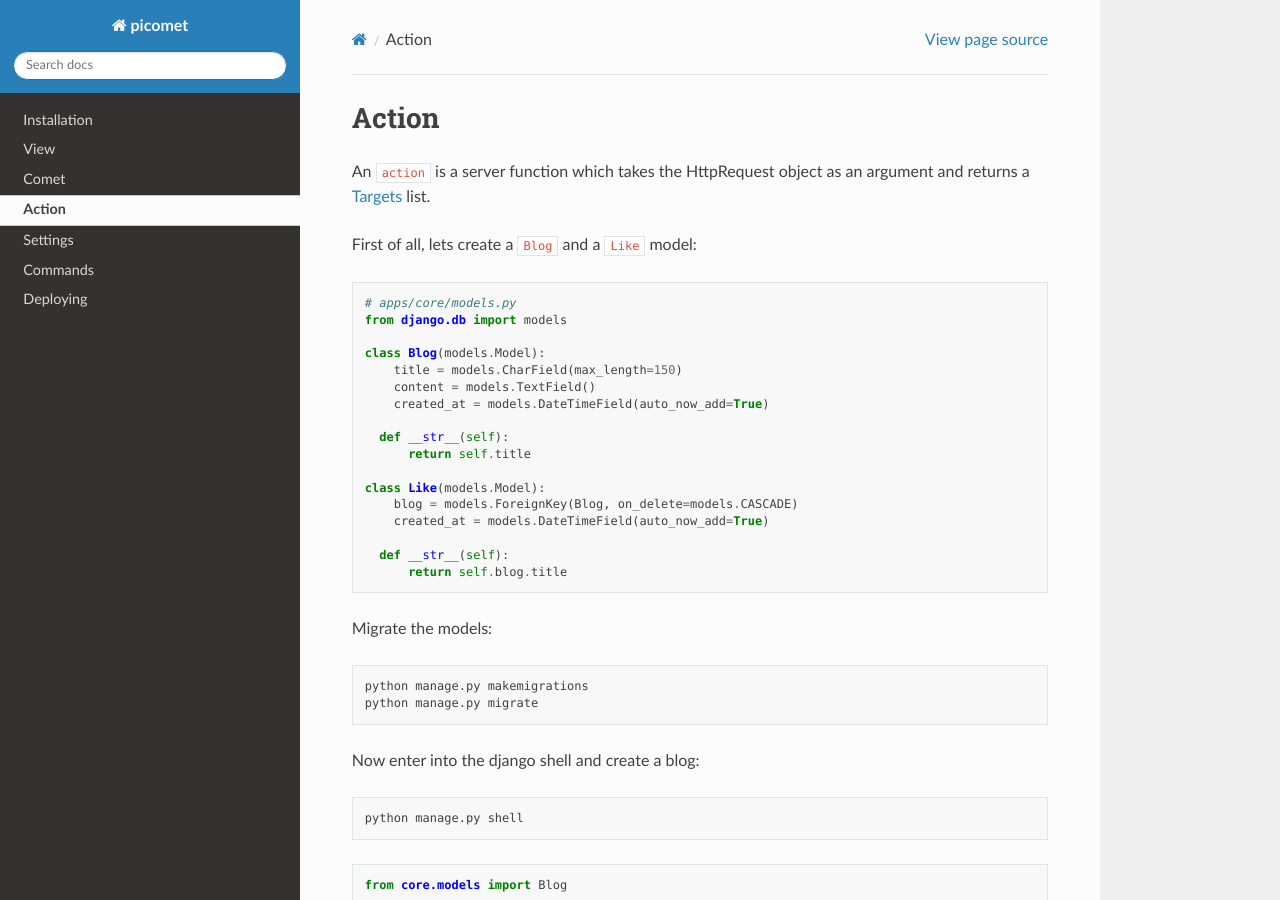
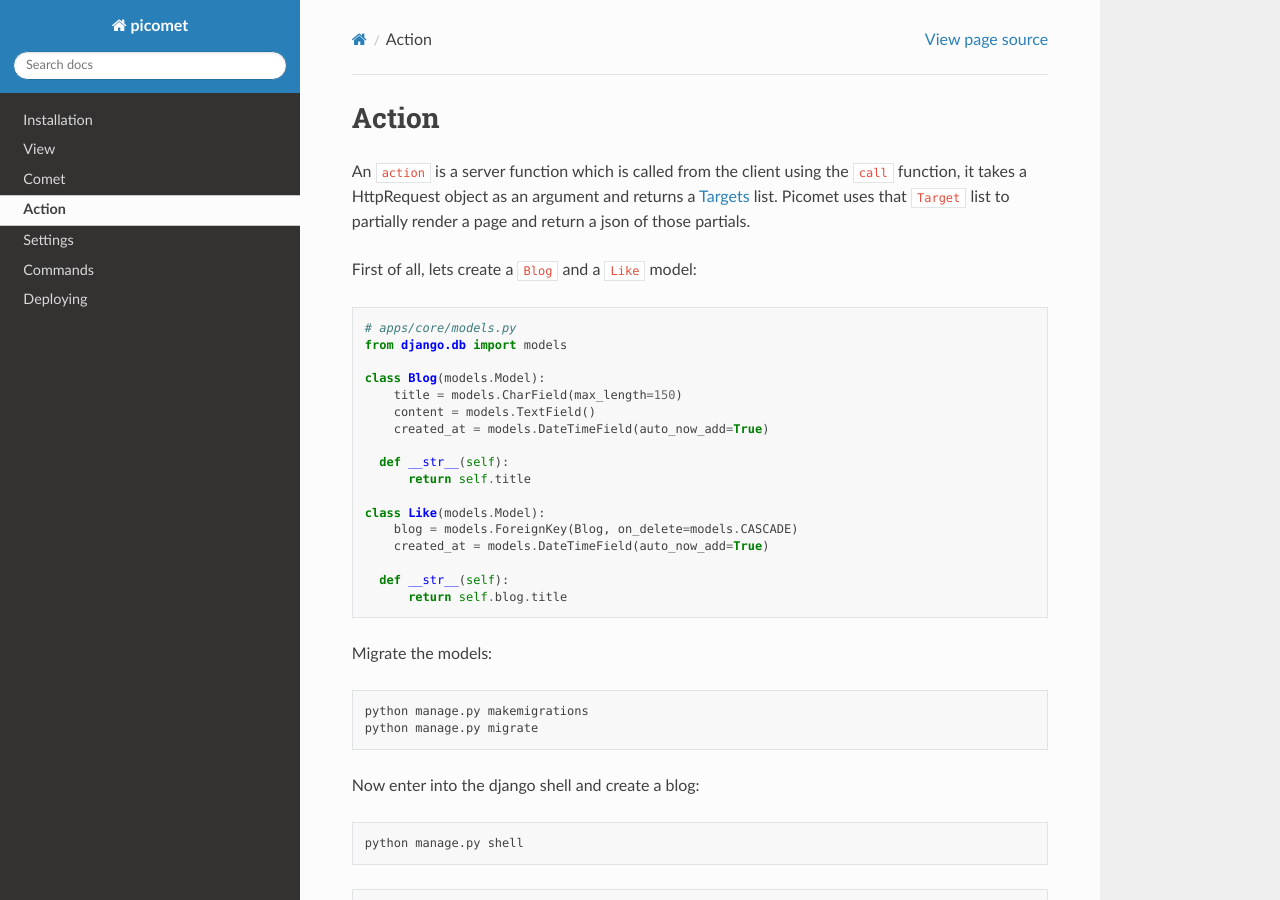
Before and after one commit to picomet/picomet, a Sphinx documentation site: the page built from docs/source/action.rst, in a window 1280 px wide and 900 px high. Built offline with Sphinx 7.4.7 and the Read the Docs theme 2.0.0, drawn with Linux system fonts in a browser that asks for light colours.

Commit message:
docs: improve action introduction

```diff
--- a/docs/source/action.rst
+++ b/docs/source/action.rst
@@ -1,7 +1,7 @@
 Action
 ======
 
-An ``action`` is a server function which takes the HttpRequest object as an argument and returns a :ref:`Targets <targets>` list.
+An ``action`` is a server function which is called from the client using the ``call`` function, it takes a HttpRequest object as an argument and returns a :ref:`Targets <targets>` list. Picomet uses that ``Target`` list to partially render a page and return a json of those partials.
 
 First of all, lets create a ``Blog`` and a ``Like`` model:
 
```
